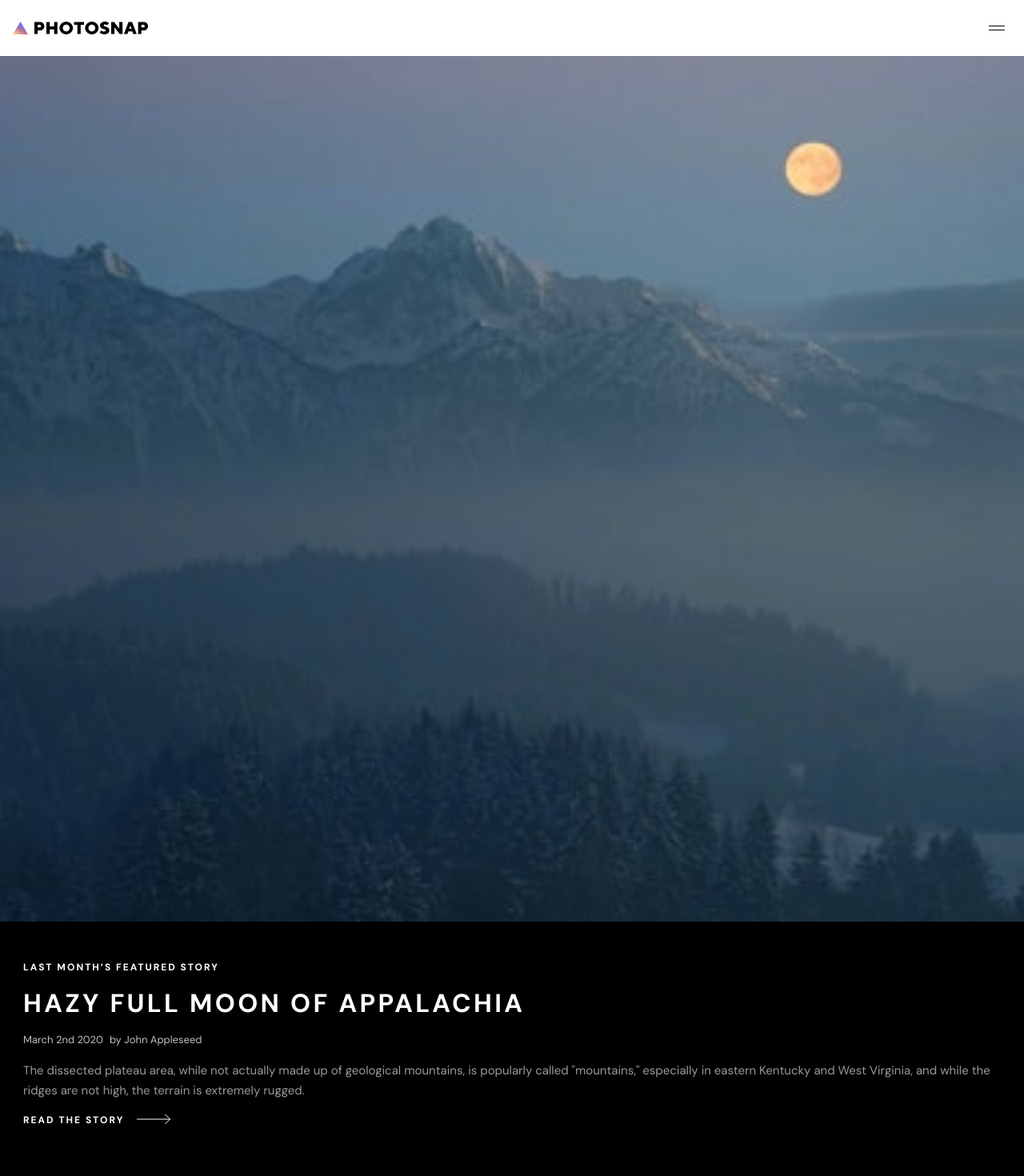
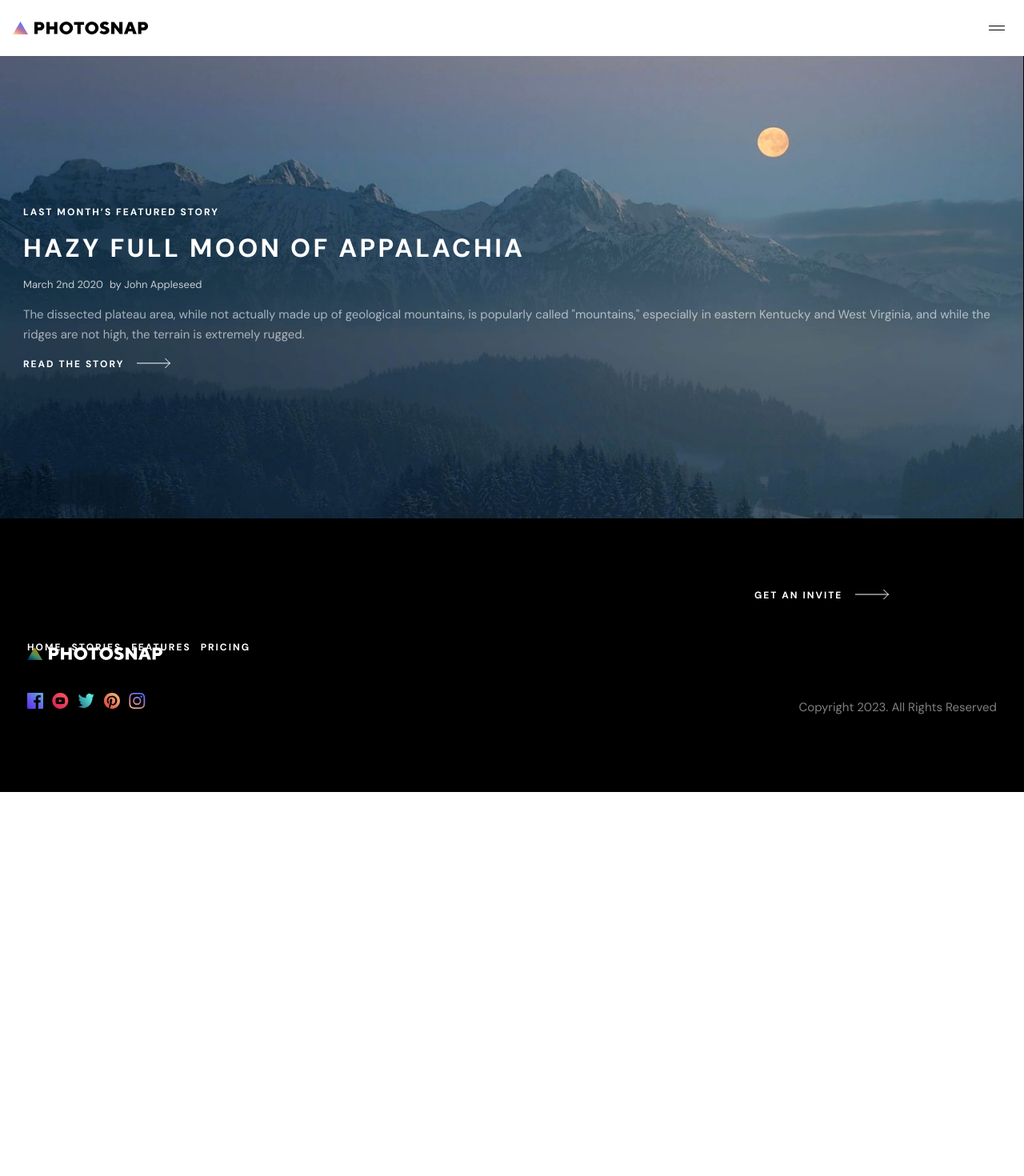
Before and after one commit to alexJSanchez/PhotoSnap, a React (Create React App) app in the folder photosnap/: page /stories in a window 1280 px wide. Shown: the top 1470 px of the page at 80% size. After the commit the page ends 990 px from the top, so only its background shows below. Built offline with nearby package versions, Linux system fonts and the light colour scheme; the HTML template or start-up script is replaced by a standard one.

Commit message:
responsive header

```diff
--- a/photosnap/src/pages/Stories.js
+++ b/photosnap/src/pages/Stories.js
@@ -1,12 +1,14 @@
 import React from "react";
 import moon from "../assets/stories/mobile/moon-of-appalacia.jpg";
+import moon_mid from "../assets/stories/desktop/moon-of-appalacia.jpg";
 import arrow from "../assets/shared/desktop/arrow.svg";
 export default function Stories() {
 	return (
 		<div>
 			<div className="text-white flex justify-center flex-col">
-				<img src={moon} />
-				<div className="bg-black px-[29px] py-[48px]">
+				<img src={moon} className="tablet:hidden" />
+				<img src={moon_mid} className="hidden tablet:block" />
+				<div className="tablet:absolute tablet:bg-transparent  bg-black px-[29px] py-[48px]">
 					<h4 className="text-[12px] font-[700] tracking-[2px]">
 						LAST MONTH’S FEATURED STORY
 					</h4>
```
